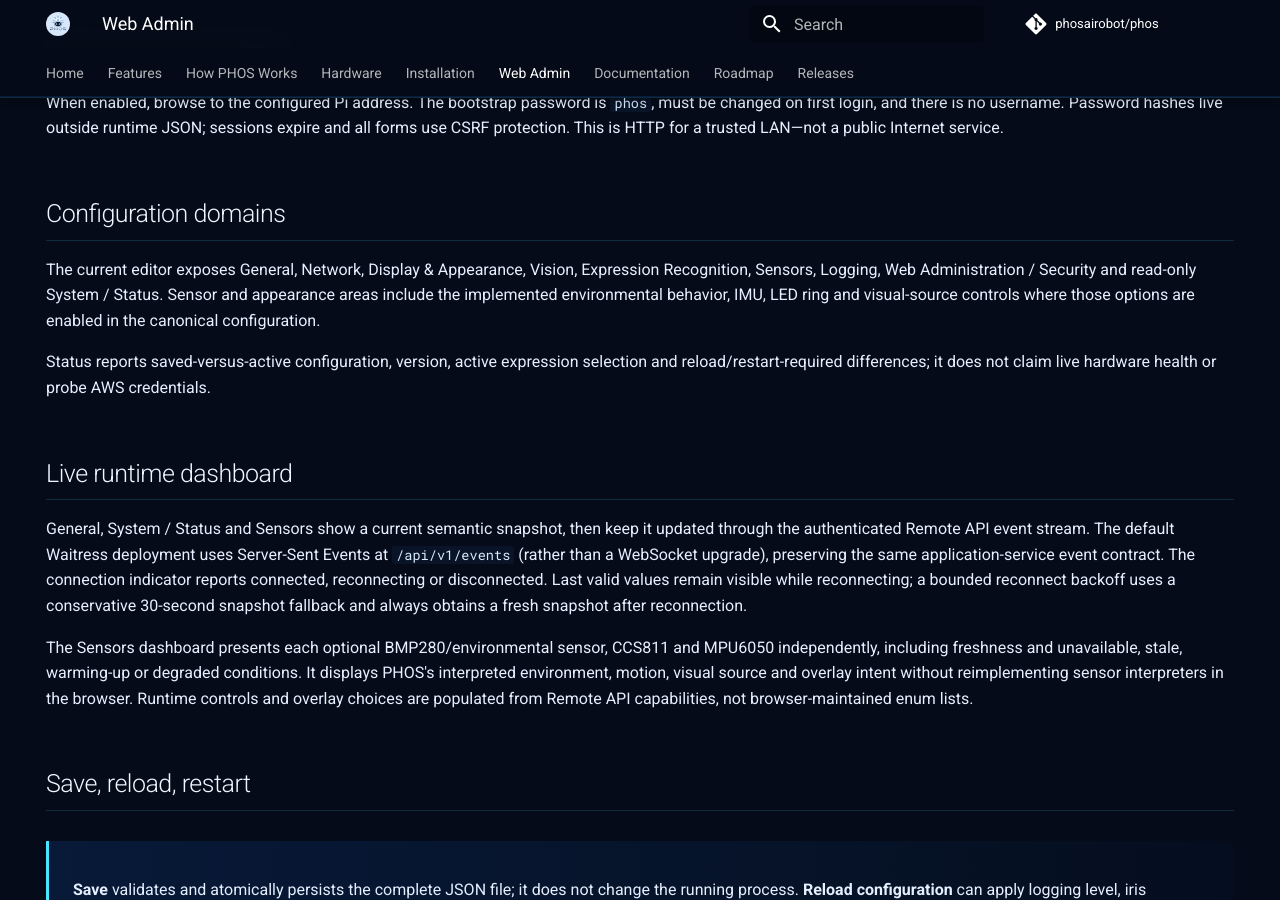
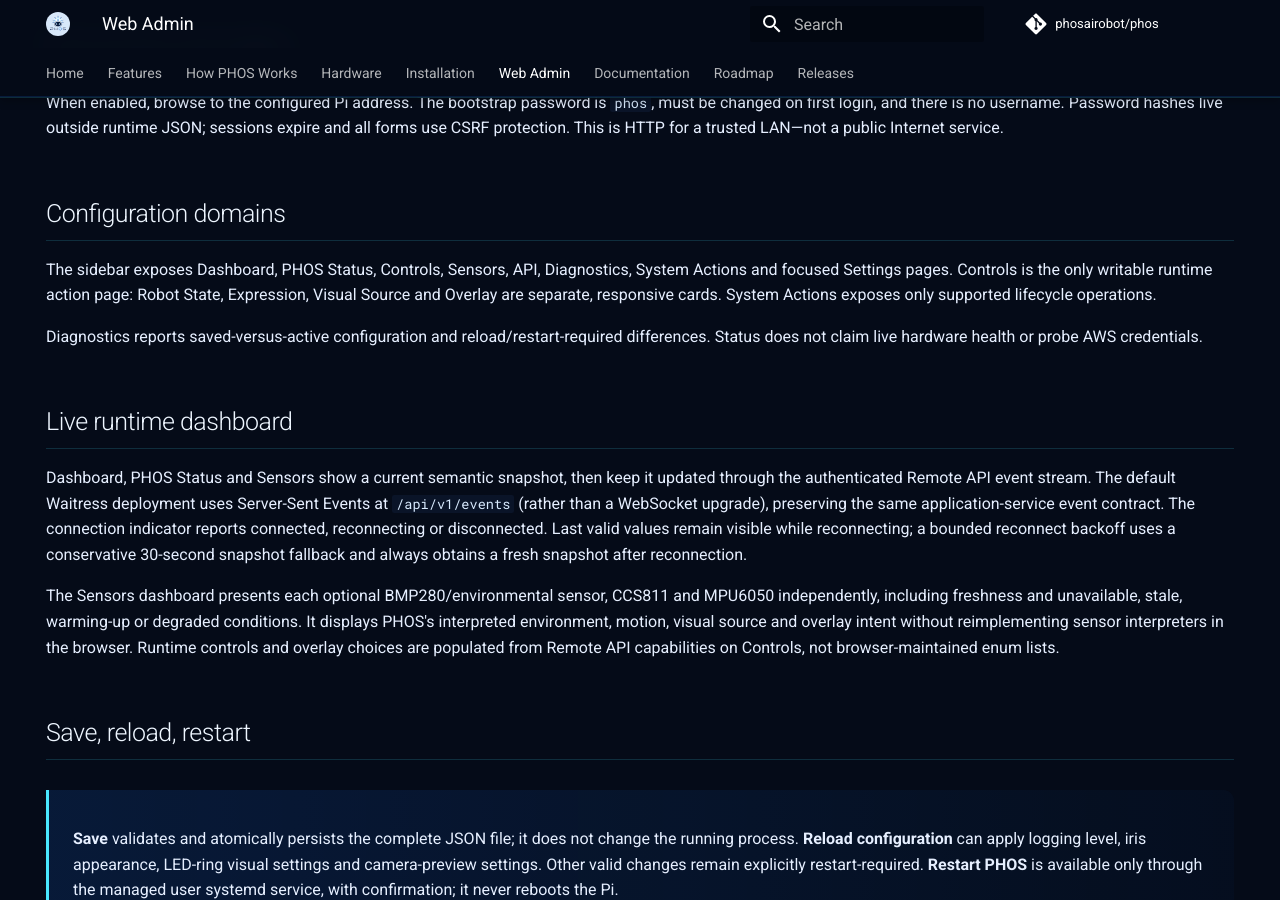
Before and after one commit to fazzola/phos, an MkDocs documentation site: the page built from docs/web-admin-overview.md, in a window 1280 px wide and 900 px high, scrolled down 404 px. Built offline with MkDocs 1.6.1 and Material for MkDocs 9.7.7, drawn with Linux system fonts in a browser that asks for light colours; comment, search, counter and statistics services are not loaded.

Commit message:
Redesing Admin UI

```diff
--- a/docs/web-admin-overview.md
+++ b/docs/web-admin-overview.md
@@ -28,19 +28,17 @@
 
 ## Configuration domains
 
-The current editor exposes General, Network, Display & Appearance, Vision,
-Expression Recognition, Sensors, Logging, Web Administration / Security and
-read-only System / Status. Sensor and appearance areas include the implemented
-environmental behavior, IMU, LED ring and visual-source controls where those
-options are enabled in the canonical configuration.
+The sidebar exposes Dashboard, PHOS Status, Controls, Sensors, API, Diagnostics,
+System Actions and focused Settings pages. Controls is the only writable runtime
+action page: Robot State, Expression, Visual Source and Overlay are separate,
+responsive cards. System Actions exposes only supported lifecycle operations.
 
-Status reports saved-versus-active configuration, version, active expression
-selection and reload/restart-required differences; it does not claim live
-hardware health or probe AWS credentials.
+Diagnostics reports saved-versus-active configuration and reload/restart-required
+differences. Status does not claim live hardware health or probe AWS credentials.
 
 ## Live runtime dashboard
 
-General, System / Status and Sensors show a current semantic snapshot, then keep
+Dashboard, PHOS Status and Sensors show a current semantic snapshot, then keep
 it updated through the authenticated Remote API event stream. The default
 Waitress deployment uses Server-Sent Events at `/api/v1/events` (rather than a
 WebSocket upgrade), preserving the same application-service event contract.
@@ -54,7 +52,7 @@
 warming-up or degraded conditions. It displays PHOS's interpreted environment,
 motion, visual source and overlay intent without reimplementing sensor
 interpreters in the browser. Runtime controls and overlay choices are populated
-from Remote API capabilities, not browser-maintained enum lists.
+from Remote API capabilities on Controls, not browser-maintained enum lists.
 
 ## Save, reload, restart
 
--- a/src/robot/web/templates/login.html
+++ b/src/robot/web/templates/login.html
@@ -1,7 +1,8 @@
 {% extends 'base.html' %}
 {% block content %}
-<section class="account"><h2>Administrator login</h2>
+<section class="login-panel" aria-label="PHOS administrator login"><div class="login-branding"><img src="{{ url_for('static', filename='images/phos-login-black.webp') }}" alt="PHOS"><p class="eyebrow">LOCAL ROBOT CONSOLE</p><p>PHOS administration</p></div>
+<div class="account login-form"><h2>Administrator login</h2>
 <form method="post"><input type="hidden" name="csrf_token" value="{{ csrf_token() }}">
 <label for="password">Password</label><input id="password" name="password" type="password" autocomplete="current-password" maxlength="256" required>
-<button>Log in</button></form></section>
+<button>Log in</button></form></div></section>
 {% endblock %}
--- a/src/robot/web/templates/system.html
+++ b/src/robot/web/templates/system.html
@@ -1,6 +1,6 @@
 {% extends 'base.html' %}
 {% block content %}
-<h2>System actions</h2>
+<h2>System Actions</h2>
 <p><a href="{{ url_for('configuration', area='status') }}">View read-only status</a></p>
 {% if not state.ok %}<p class="error" role="alert">{{ state.error }}</p>
 {% else %}
@@ -17,8 +17,8 @@
 <section><h3>Reload configuration</h3>
 <p>Validate the entire saved file and apply logging level, eye appearance and camera-preview settings without restarting PHOS. Other changed settings remain pending and require restart. Invalid configuration is never applied.</p>
 <form action="{{ url_for('reload_configuration') }}" method="post"><input type="hidden" name="csrf_token" value="{{ csrf_token() }}"><button>Reload configuration</button></form></section>
-<section class="account"><h3>Restart PHOS</h3>
-<p>Stop and restart the PHOS application, briefly interrupting eyes, Vision and web access. This does not reboot the Raspberry Pi.</p>
+<section class="account danger-action"><p class="eyebrow">DISRUPTIVE ACTION</p><h3>Restart PHOS</h3>
+<p>Stop and restart the PHOS application, briefly interrupting eyes, Vision and web access. This does not reboot the Raspberry Pi. Confirmation is required.</p>
 {% if state.restart_supported %}<a href="{{ url_for('restart_phos') }}">Review and confirm restart</a>
 {% else %}<p>Unavailable for this launch. Install and start the documented user systemd service, or stop and start PHOS from the terminal.</p>{% endif %}</section>
 {% endif %}
```
Also changed, not shown: docs/web-administration.md (+11 -6 lines), src/robot/web/static/admin.css (+48 -0 lines), src/robot/web/static/admin.js (+22 -9 lines), src/robot/web/templates/base.html (+24 -16 lines), src/robot/web/templates/configuration.html (+24 -39 lines), src/robot/web/static/images/phos-dashboard-black.webp (added), src/robot/web/static/images/phos-login-black.webp (added), 3 other files.
